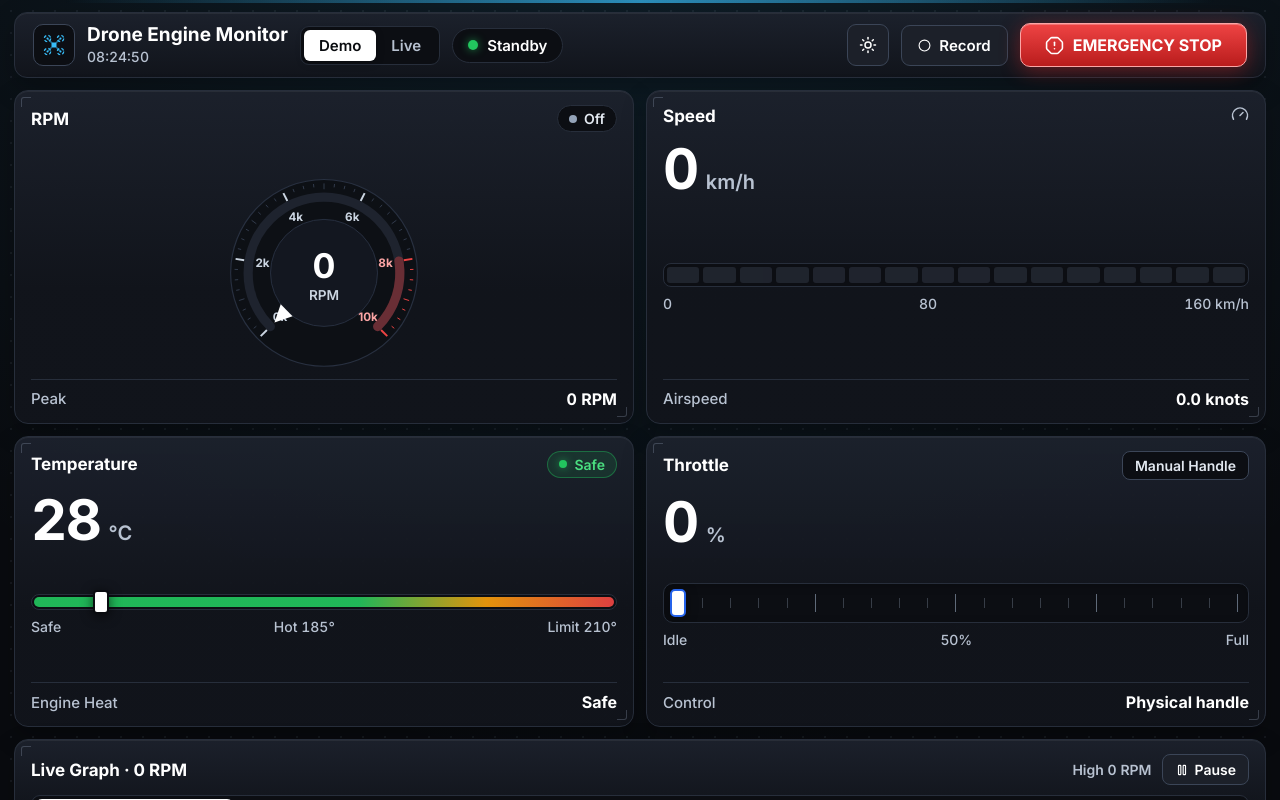
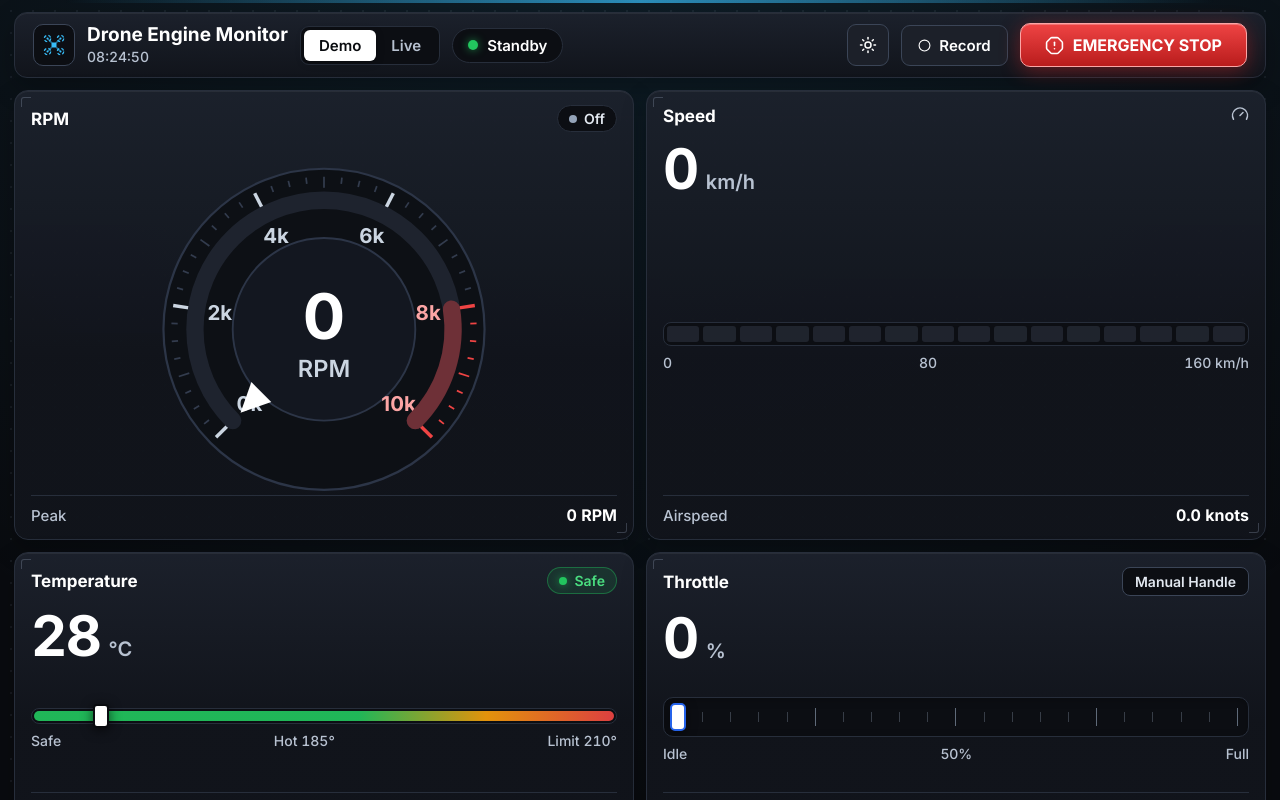
Before and after one commit to cloudydog67/drone-test, a React (Vite) app: page / in a window 1280 px wide. Built offline with nearby package versions, Linux system fonts and the light colour scheme.

Commit message:
Enlarge RPM circular dial gauge and hero column

```diff
--- a/src/components/RpmGaugeCard.tsx
+++ b/src/components/RpmGaugeCard.tsx
@@ -7,13 +7,14 @@ export interface RpmGaugeCardProps {
   snapshot: TelemetrySnapshot;
 }
 
-const CENTER = 110;
+const CENTER_X = 108;
+const CENTER_Y = 106;
 const START_ANGLE = 135;
 const SWEEP_ANGLE = 270;
 
 function polar(deg: number, radius: number) {
   const rad = (deg * Math.PI) / 180;
-  return { x: CENTER + radius * Math.cos(rad), y: CENTER + radius * Math.sin(rad) };
+  return { x: CENTER_X + radius * Math.cos(rad), y: CENTER_Y + radius * Math.sin(rad) };
 }
 
 function arcPath(radius: number, startDeg: number, endDeg: number): string {
@@ -52,11 +53,11 @@ export const RpmGaugeCard: React.FC<RpmGaugeCardProps> = ({ snapshot }) => {
   const inRedline = snapshot.rpm >= redline;
   const phase = formatPhase(snapshot.enginePhase);
 
-  const needleTip = polar(needleAngle, 72);
-  const needleBaseL = polar(needleAngle - 9, 55);
-  const needleBaseR = polar(needleAngle + 9, 55);
-  const peakOuter = polar(peakAngle, 92);
-  const peakInner = polar(peakAngle, 81);
+  const needleTip = polar(needleAngle, 75);
+  const needleBaseL = polar(needleAngle - 9, 57);
+  const needleBaseR = polar(needleAngle + 9, 57);
+  const peakOuter = polar(peakAngle, 96);
+  const peakInner = polar(peakAngle, 84);
 
   return (
     <PanelCard
@@ -65,7 +66,7 @@ export const RpmGaugeCard: React.FC<RpmGaugeCardProps> = ({ snapshot }) => {
       badge={<StatusPill label={phase.label} tone={phase.tone} dot />}
     >
       <div className="rpm-simple-body">
-        <svg viewBox="0 0 220 194" className="rpm-arc-svg" aria-label="Engine RPM">
+        <svg viewBox="0 0 216 196" className="rpm-arc-svg" aria-label="Engine RPM">
           <defs>
             <linearGradient id="rpmArcGrad" x1="0%" y1="100%" x2="100%" y2="0%">
               <stop offset="0%" stopColor="#2563eb" />
@@ -73,7 +74,7 @@ export const RpmGaugeCard: React.FC<RpmGaugeCardProps> = ({ snapshot }) => {
               <stop offset="100%" stopColor="#7dd3fc" />
             </linearGradient>
             <filter id="arcGlow" x="-20%" y="-20%" width="140%" height="140%">
-              <feGaussianBlur stdDeviation="3.2" result="blur" />
+              <feGaussianBlur stdDeviation="3.4" result="blur" />
               <feMerge>
                 <feMergeNode in="blur" />
                 <feMergeNode in="SourceGraphic" />
@@ -81,8 +82,8 @@ export const RpmGaugeCard: React.FC<RpmGaugeCardProps> = ({ snapshot }) => {
             </filter>
           </defs>
 
-          <circle cx={CENTER} cy={CENTER} r="96" fill="#0d1015" stroke="#283040" strokeWidth="1.2" />
-          <circle cx={CENTER} cy={CENTER} r="55" fill="#131720" stroke="#283040" strokeWidth="1" />
+          <circle cx={CENTER_X} cy={CENTER_Y} r="102" fill="#0d1015" stroke="#2c3547" strokeWidth="1.4" />
+          <circle cx={CENTER_X} cy={CENTER_Y} r="58" fill="#131720" stroke="#2c3547" strokeWidth="1.2" />
 
           {Array.from({ length: 41 }).map((_, idx) => {
             const tickRatio = idx / 40;
@@ -90,8 +91,8 @@ export const RpmGaugeCard: React.FC<RpmGaugeCardProps> = ({ snapshot }) => {
             const major = idx % 8 === 0;
             const medium = idx % 4 === 0;
             const isRed = tickRatio * maxRpm >= redline;
-            const p1 = polar(deg, 92);
-            const p2 = polar(deg, major ? 83 : medium ? 86 : 88.5);
+            const p1 = polar(deg, 97);
+            const p2 = polar(deg, major ? 87 : medium ? 90 : 93);
             return (
               <line
                 key={idx}
@@ -100,14 +101,14 @@ export const RpmGaugeCard: React.FC<RpmGaugeCardProps> = ({ snapshot }) => {
                 x2={p2.x}
                 y2={p2.y}
                 stroke={isRed ? '#ef4444' : major ? '#cbd5e1' : '#333c4e'}
-                strokeWidth={major ? 2 : 1}
+                strokeWidth={major ? 2.2 : 1.1}
               />
             );
           })}
 
           {[0, 2, 4, 6, 8, 10].map((val) => {
             const deg = START_ANGLE + (val / 10) * SWEEP_ANGLE;
-            const pos = polar(deg, 64);
+            const pos = polar(deg, 67);
             return (
               <text
                 key={val}
@@ -116,7 +117,7 @@ export const RpmGaugeCard: React.FC<RpmGaugeCardProps> = ({ snapshot }) => {
                 textAnchor="middle"
                 dominantBaseline="central"
                 fill={val >= 8 ? '#fca5a5' : '#cbd5e1'}
-                fontSize="12"
+                fontSize="13"
                 fontWeight="700"
                 fontFamily="Inter, Segoe UI, sans-serif"
               >
@@ -126,26 +127,26 @@ export const RpmGaugeCard: React.FC<RpmGaugeCardProps> = ({ snapshot }) => {
           })}
 
           <path
-            d={arcPath(78, START_ANGLE, START_ANGLE + SWEEP_ANGLE)}
+            d={arcPath(82, START_ANGLE, START_ANGLE + SWEEP_ANGLE)}
             fill="none"
             stroke="#1e232e"
-            strokeWidth="9.5"
+            strokeWidth="11"
             strokeLinecap="round"
           />
           <path
-            d={arcPath(78, redStart, redEnd)}
+            d={arcPath(82, redStart, redEnd)}
             fill="none"
-            stroke="rgba(239, 68, 68, 0.36)"
-            strokeWidth="9.5"
+            stroke="rgba(239, 68, 68, 0.38)"
+            strokeWidth="11"
             strokeLinecap="round"
           />
 
           {ratio > 0.005 && (
             <path
-              d={arcPath(78, START_ANGLE, needleAngle)}
+              d={arcPath(82, START_ANGLE, needleAngle)}
               fill="none"
               stroke={inRedline ? '#ef4444' : 'url(#rpmArcGrad)'}
-              strokeWidth="9.5"
+              strokeWidth="11"
               strokeLinecap="round"
               filter="url(#arcGlow)"
             />
@@ -158,7 +159,7 @@ export const RpmGaugeCard: React.FC<RpmGaugeCardProps> = ({ snapshot }) => {
               x2={peakInner.x}
               y2={peakInner.y}
               stroke="#f59e0b"
-              strokeWidth="2.6"
+              strokeWidth="3"
               strokeLinecap="round"
             />
           )}
@@ -169,11 +170,11 @@ export const RpmGaugeCard: React.FC<RpmGaugeCardProps> = ({ snapshot }) => {
           />
 
           <text
-            x={CENTER}
-            y={CENTER + 5}
+            x={CENTER_X}
+            y={CENTER_Y + 6}
             textAnchor="middle"
             fill={inRedline ? '#f87171' : '#ffffff'}
-            fontSize="35"
+            fontSize="40"
             fontWeight="700"
             fontFamily="Inter, Segoe UI, sans-serif"
             data-testid="rpm-value"
@@ -181,11 +182,11 @@ export const RpmGaugeCard: React.FC<RpmGaugeCardProps> = ({ snapshot }) => {
             {snapshot.rpm.toLocaleString()}
           </text>
           <text
-            x={CENTER}
-            y={CENTER + 28}
+            x={CENTER_X}
+            y={CENTER_Y + 30}
             textAnchor="middle"
             fill="#cbd5e1"
-            fontSize="14"
+            fontSize="15"
             fontWeight="600"
             fontFamily="Inter, Segoe UI, sans-serif"
           >
--- a/src/index.css
+++ b/src/index.css
@@ -452,13 +452,13 @@ body,
   flex: 1;
   min-height: 0;
   display: grid;
-  grid-template-rows: minmax(0, 0.94fr) minmax(0, 1.06fr);
+  grid-template-rows: minmax(0, 1.04fr) minmax(0, 0.96fr);
   gap: 12px;
 }
 
 .telemetry-row {
   display: grid;
-  grid-template-columns: repeat(4, minmax(0, 1fr));
+  grid-template-columns: minmax(0, 1.24fr) repeat(3, minmax(0, 1fr));
   gap: 12px;
   min-height: 0;
 }
@@ -570,12 +570,15 @@ body,
   flex-direction: column;
   justify-content: space-between;
   align-items: center;
+  gap: 4px;
   min-height: 0;
 }
 
 .rpm-arc-svg {
   width: 100%;
-  max-width: 214px;
+  height: 100%;
+  max-width: 340px;
+  min-height: 0;
   flex: 1;
 }
 
```
